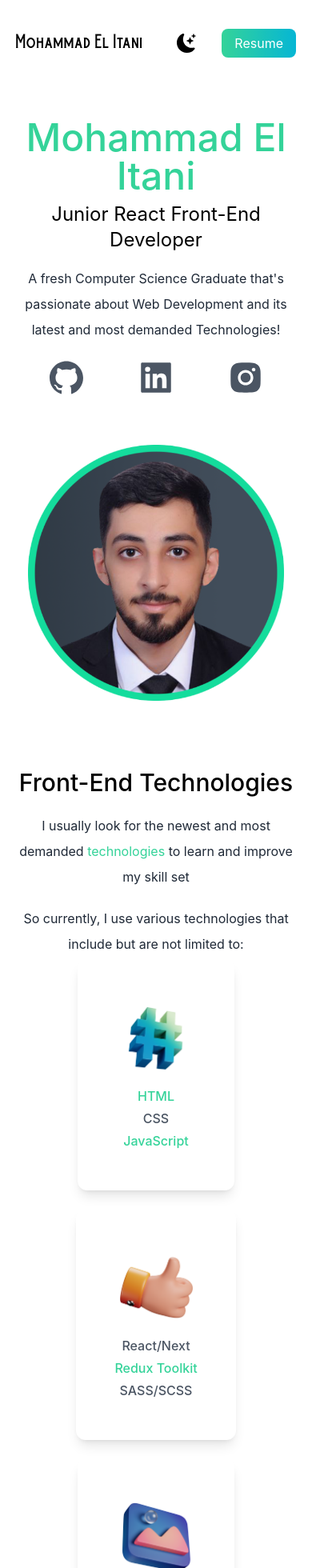
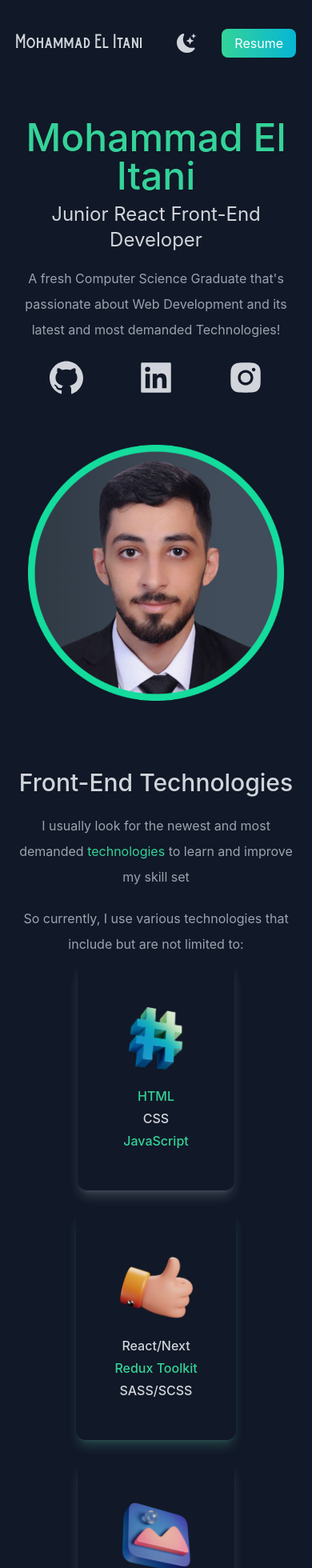
Before and after one commit to MoeElItani/Portfolio-2.0, a Next.js app: page / in a window 390 px wide. Shown: the top 1960 px of the page at 80% size. Built offline with nearby package versions, Linux system fonts and the light colour scheme.

Commit message:
Dark Mode Toggle

```diff
--- a/pages/index.js
+++ b/pages/index.js
@@ -1,4 +1,6 @@
+// Imports
 import Head from 'next/head'
+import { useState } from 'react'
 // Icons
 import { BsFillMoonStarsFill } from 'react-icons/bs'
 import {
@@ -20,12 +22,14 @@ import web5 from '../public/web5.png'
 import web6 from '../public/web6.png'
 
 export default function Home() {
+   const [darkMode, setDarkMode] = useState('false')
+
    const oddLi =
-      'odd:text-emerald-400 text-gray-600 font-medium'
+      'odd:text-emerald-400 text-gray-600 font-medium dark:text-gray-300 dark:odd:text-emerald-400 '
    const evenLi =
-      'even:text-emerald-400 text-gray-600 font-medium'
+      'even:text-emerald-400 text-gray-600 font-medium dark:text-gray-300 dark:even:text-emerald-400'
    return (
-      <div>
+      <div className={darkMode ? 'dark' : ''}>
          <Head>
             <title>
                Mohammad El Itani | Junior Front-End
@@ -38,16 +42,21 @@ export default function Home() {
             <link rel='icon' href='/favicon.ico' />
          </Head>
 
-         <main className='bg-white px-5 md:px-20 lg:px-40'>
+         <main className='bg-white px-5 md:px-20 lg:px-40 dark:bg-gray-900 dark:text-gray-300'>
             {/* Front Page */}
             <section className='min-h-screen'>
-               <nav className='py-10 mb-10 flex justify-between items-center mx-auto md:mb-4'>
+               <nav className='py-10 mb-10 flex justify-between items-center mx-auto md:mb-4 dark:text-gray-300'>
                   <h1 className='font-burtons text-xl'>
                      Mohammad El Itani
                   </h1>
                   <ul className='flex items-center'>
                      <li>
-                        <BsFillMoonStarsFill className='cursor-pointer text-2xl ' />
+                        <BsFillMoonStarsFill
+                           onClick={() =>
+                              setDarkMode(!darkMode)
+                           }
+                           className='cursor-pointer text-2xl dark:text-gray-300'
+                        />
                      </li>
                      <li>
                         <a
@@ -63,17 +72,17 @@ export default function Home() {
                   <h2 className='text-5xl text-emerald-400 font-medium md:text-6xl'>
                      Mohammad El Itani
                   </h2>
-                  <h3 className='text-2xl py-2 md:text-3xl'>
+                  <h3 className='text-2xl py-2 md:text-3xl dark:text-gray-300'>
                      Junior React Front-End Developer
                   </h3>
-                  <p className='text-md py-2 leading-8 text-gray-800 md:text-xl max-w-lg mx-auto'>
+                  <p className='text-md py-2 leading-8 text-gray-800 md:text-xl max-w-lg mx-auto dark:text-gray-400'>
                      A fresh Computer Science Graduate
                      that&apos;s passionate about Web
                      Development and its latest and most
                      demanded Technologies!
                   </p>
                </div>
-               <div className='text-5xl flex justify-center gap-16 py-3 text-gray-600'>
+               <div className='text-5xl flex justify-center gap-16 py-3 text-gray-600 dark:text-gray-300'>
                   <a
                      href='https://github.com/MoeElItani'
                      target='_blank'
@@ -102,10 +111,10 @@ export default function Home() {
 
                {/* Second Page */}
                <div className='text-center mx-auto'>
-                  <h3 className='text-3xl font-medium py-1 mt-20 mx-auto'>
+                  <h3 className='text-3xl font-medium py-1 mt-20 mx-auto dark:text-gray-300'>
                      Front-End Technologies
                   </h3>
-                  <p className='text-md py-4 leading-8 text-gray-800 max-w-xl mx-auto'>
+                  <p className='text-md py-4 leading-8 text-gray-800 max-w-xl mx-auto dark:text-gray-400'>
                      I usually look for the newest and most
                      demanded
                      <span className='text-emerald-400 inline'>
@@ -114,12 +123,12 @@ export default function Home() {
                      </span>{' '}
                      to learn and improve my skill set
                   </p>
-                  <p className='text-md py-1 leading-8 text-gray-800 max-w-xl mx-auto'>
+                  <p className='text-md py-1 leading-8 text-gray-800 max-w-xl mx-auto dark:text-gray-400'>
                      So currently, I use various
                      technologies that include but are not
                      limited to:
                   </p>
-                  <div className='hover:scale-110 inline-block shadow-lg text-center p-12 rounded-xl leading-7'>
+                  <div className='hover:scale-110 inline-block shadow-lg text-center p-12 rounded-xl leading-7 dark:shadow-gray-300/20'>
                      <Image
                         width={100}
                         height={100}
@@ -134,7 +143,7 @@ export default function Home() {
                         </li>
                      </ul>
                   </div>
-                  <div className='hover:scale-110  inline-block shadow-lg text-center p-12 md:p-16 mx-10 rounded-xl m-6 leading-7'>
+                  <div className='hover:scale-110  inline-block shadow-lg text-center p-12 md:p-16 mx-10 rounded-xl m-6 leading-7 dark:shadow-emerald-300/20'>
                      <Image
                         width={100}
                         height={100}
@@ -153,7 +162,7 @@ export default function Home() {
                         </li>
                      </ul>
                   </div>
-                  <div className='hover:scale-110 inline-block shadow-lg text-center p-12 rounded-xl leading-7'>
+                  <div className='hover:scale-110 inline-block shadow-lg text-center p-12 rounded-xl leading-7 dark:shadow-gray-300/20'>
                      <Image
                         width={100}
                         height={100}
@@ -173,10 +182,10 @@ export default function Home() {
             {/* Education & Projects */}
             <section>
                <div className='text-center mx-auto'>
-                  <h3 className='text-3xl font-medium py-1 mt-20'>
+                  <h3 className='text-3xl font-medium py-1 mt-20 dark:text-gray-300'>
                      Education & Projects
                   </h3>
-                  <p className='text-md py-2 leading-8 text-gray-800 max-w-xl mx-auto'>
+                  <p className='text-md py-2 leading-8 text-gray-800 max-w-xl mx-auto dark:text-gray-400'>
                      Education is important, I have a
                      Bachelor&apos;s Degree in Computer
                      Science and a Bachelorette Technique 3
--- a/tailwind.config.js
+++ b/tailwind.config.js
@@ -1,5 +1,6 @@
 /** @type {import('tailwindcss').Config} */
 module.exports = {
+   darkMode: 'class',
    content: [
       './pages/**/*.{js,ts,jsx,tsx}',
       './components/**/*.{js,ts,jsx,tsx}',
```
